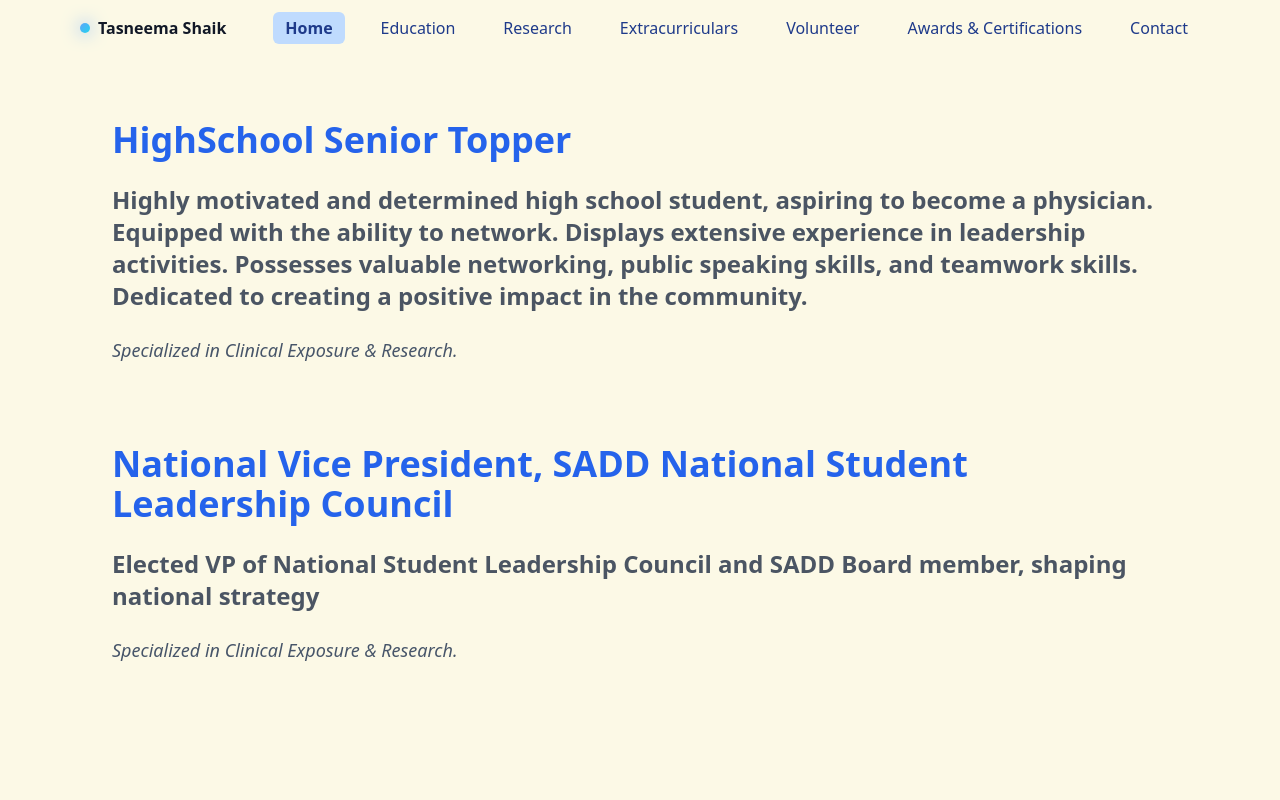
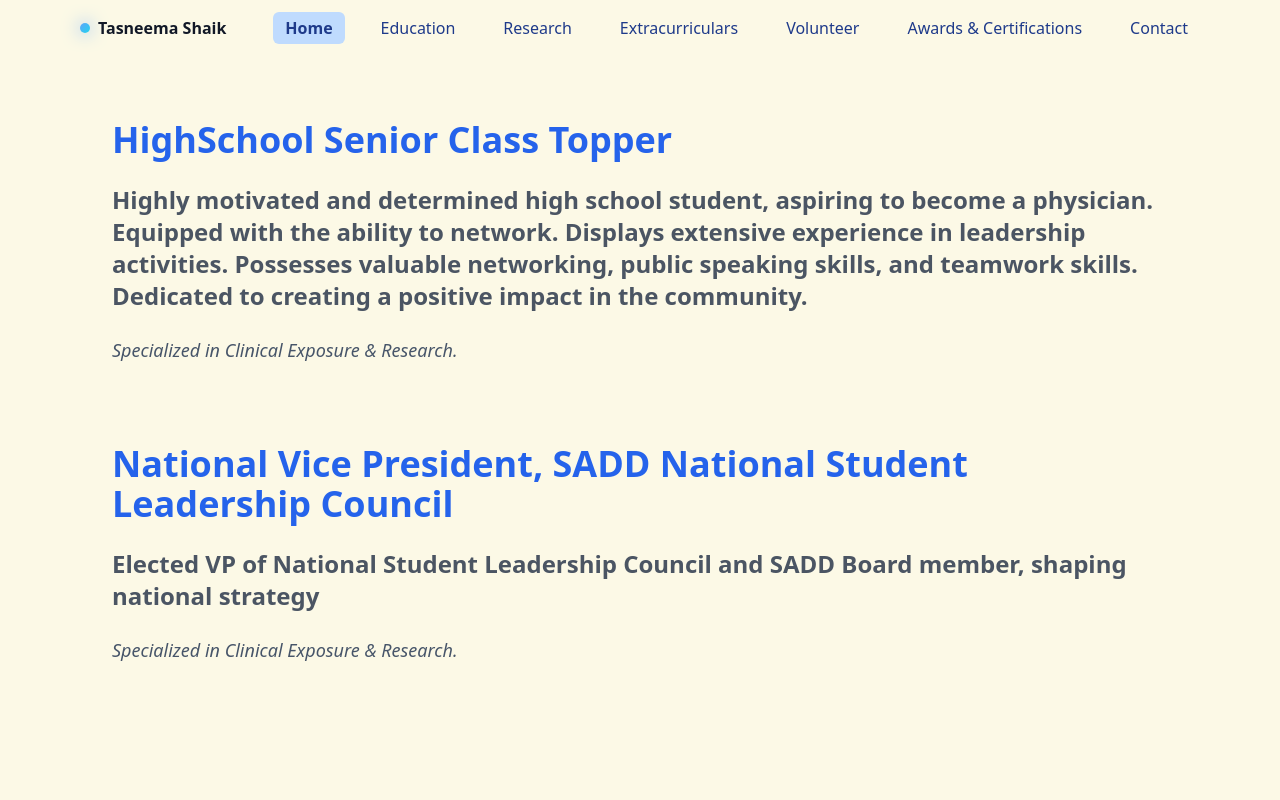
Before and after one commit to TasneemaShaik/portfolio, a React (Vite) app: page / in a window 1280 px wide. Shown: the top 800 px of the page. Built offline with nearby package versions, Linux system fonts and the light colour scheme.

Commit message:
modified

```diff
--- a/src/data.js
+++ b/src/data.js
@@ -4,7 +4,7 @@
     owner: 'Tasneema Shaik',
     email: 'tasneema.0330@gmail.com',
     socials: [
-        { name: 'GitHub', url: 'https://github.com/tasneema0330' },
+        { name: 'GitHub', url: 'https://github.com/tasneemashaik' },
         { name: 'LinkedIn', url: 'https://www.linkedin.com/in/tasneemashaik/' },
     ],
     resume: '/certificates/Tasneema_Shaik_Resume.pdf',
@@ -13,7 +13,7 @@
 
 export const hero = [
     {
-        title: "HighSchool Senior Topper",
+        title: "HighSchool Senior Class Topper",
         headline:
             "Highly motivated and determined high school student, aspiring to become a physician. Equipped with the ability to network. Displays extensive experience in leadership activities. Possesses valuable networking, public speaking skills, and teamwork skills. Dedicated to creating a positive impact in the community.",
         subtext: "Specialized in Clinical Exposure & Research.",
```
